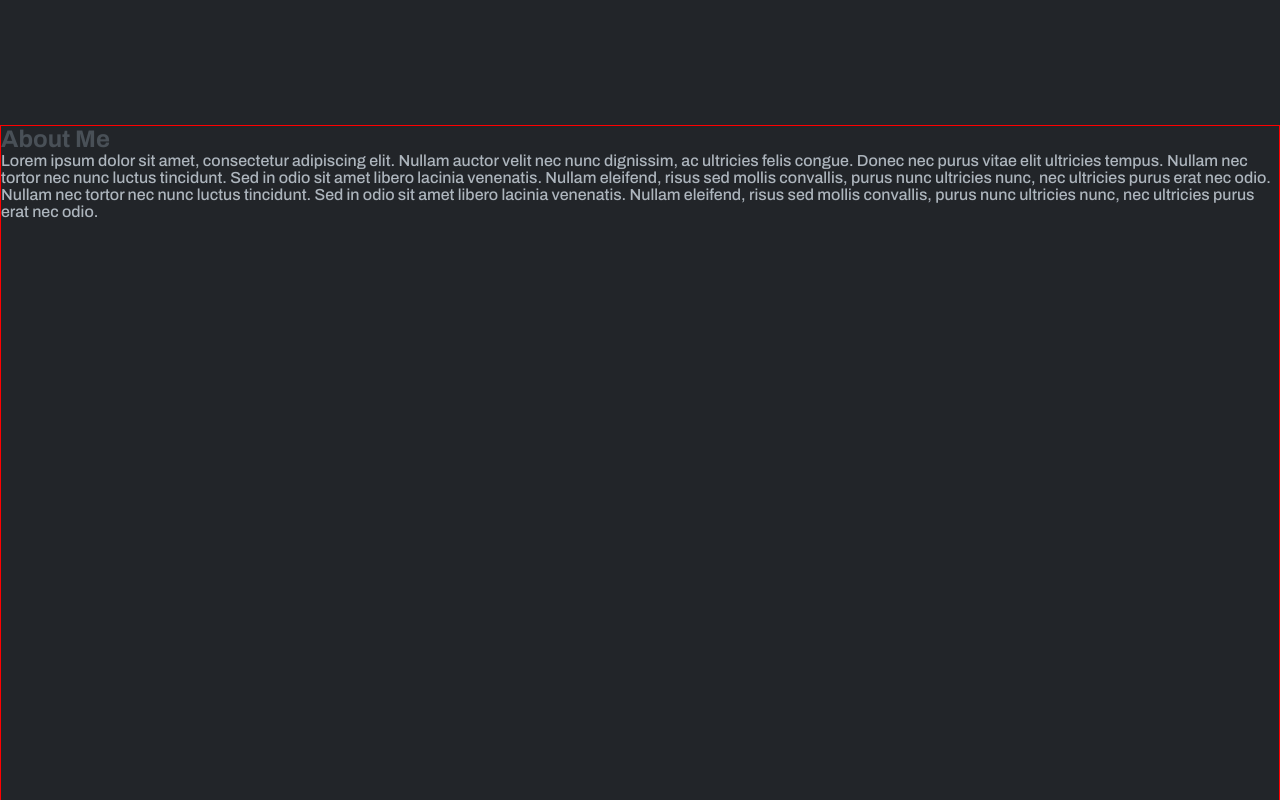
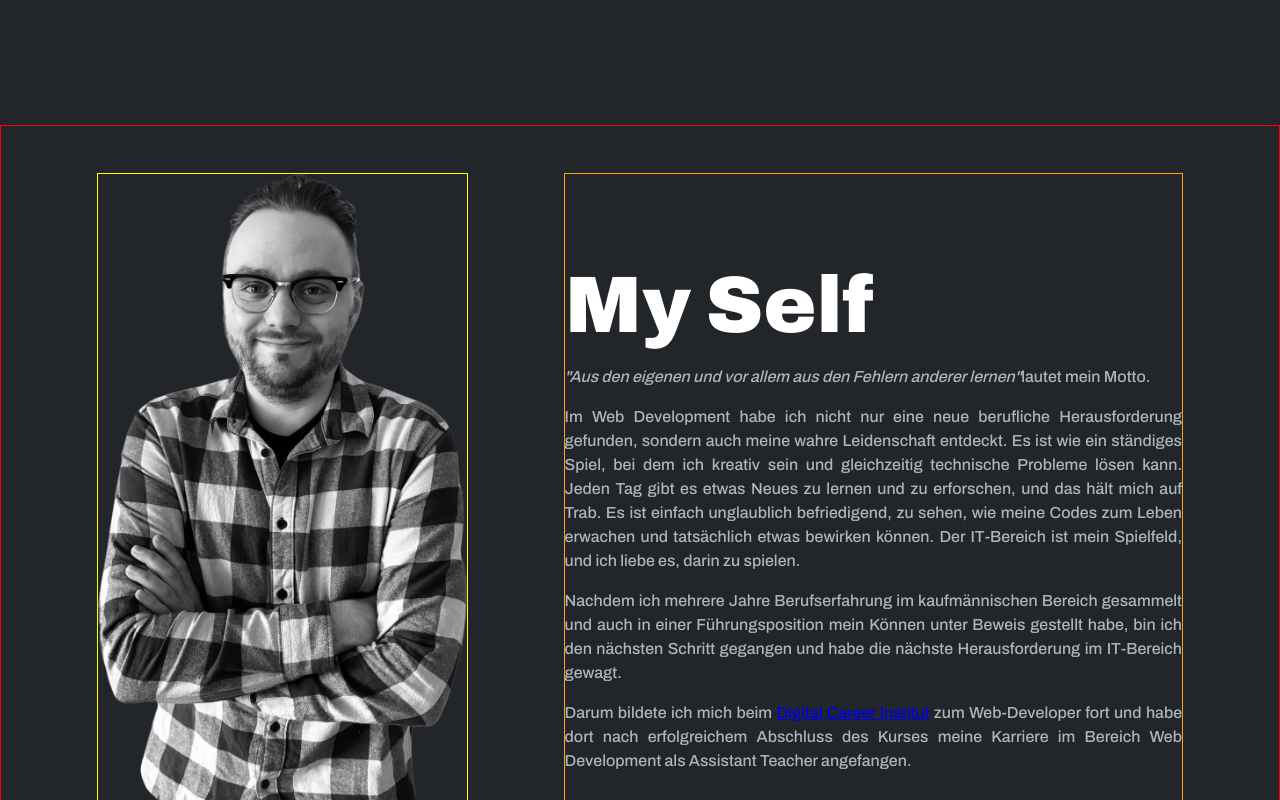
Before and after one commit to BreffJaun/Portfolio-Website, a React (Vite) app: page / in a window 1280 px wide. Shown: the part 840-1640 px from the top of the page. Built offline with nearby package versions, Linux system fonts and the light colour scheme.

Commit message:
Worked on myself page. Added content and structure. Scss not complete

```diff
--- a/src/components/AboutComponents/AboutMe.tsx
+++ b/src/components/AboutComponents/AboutMe.tsx
@@ -1,29 +1,75 @@
 // I M P O R T:   F I L E S
+import bw__image from "../../images/breffjaun_bw.png";
+import cd__image from "../../images/breffjaun_cd.png";
 
 // I M P O R T:   P A C K A G E S
+import { useState } from "react";
 
 // I M P O R T:   F U N C T I O N S
 
 // C O D E
 const AboutMe = () => {
+  const [hovered, setHovered] = useState(false);
+
   return (
-    <div>
-      <section className="about__me" id="aboutme">
-        <h2>About Me</h2>
-        <p>
-          Lorem ipsum dolor sit amet, consectetur adipiscing elit. Nullam auctor
-          velit nec nunc dignissim, ac ultricies felis congue. Donec nec purus
-          vitae elit ultricies tempus. Nullam nec tortor nec nunc luctus
-          tincidunt. Sed in odio sit amet libero lacinia venenatis. Nullam
-          eleifend, risus sed mollis convallis, purus nunc ultricies nunc, nec
-          ultricies purus erat nec odio. Nullam nec tortor nec nunc luctus
-          tincidunt. Sed in odio sit amet libero lacinia venenatis. Nullam
-          eleifend, risus sed mollis convallis, purus nunc ultricies nunc, nec
-          ultricies purus erat nec odio.
-        </p>
+    <div className="about__me">
+      <section id="aboutme">
+        <img
+          src={hovered ? cd__image : bw__image}
+          alt="personal portrait"
+          onMouseEnter={() => setHovered(true)}
+          onMouseLeave={() => setHovered(false)}
+        />
+        <div>
+          <h1>My Self</h1>
+          <p>
+            <cite>
+              "Aus den eigenen und vor allem aus den Fehlern anderer lernen"
+            </cite>
+            lautet mein Motto.
+          </p>
+          <p>
+            Im Web Development habe ich nicht nur eine neue berufliche
+            Herausforderung gefunden, sondern auch meine wahre Leidenschaft
+            entdeckt. Es ist wie ein ständiges Spiel, bei dem ich kreativ sein
+            und gleichzeitig technische Probleme lösen kann. Jeden Tag gibt es
+            etwas Neues zu lernen und zu erforschen, und das hält mich auf Trab.
+            Es ist einfach unglaublich befriedigend, zu sehen, wie meine Codes
+            zum Leben erwachen und tatsächlich etwas bewirken können. Der
+            IT-Bereich ist mein Spielfeld, und ich liebe es, darin zu spielen.
+          </p>
+          <p>
+            Nachdem ich mehrere Jahre Berufserfahrung im kaufmännischen Bereich
+            gesammelt und auch in einer Führungsposition mein Können unter
+            Beweis gestellt habe, bin ich den nächsten Schritt gegangen und habe
+            die nächste Herausforderung im IT-Bereich gewagt.
+          </p>
+          <p>
+            Darum bildete ich mich beim{" "}
+            <a href="https://digitalcareerinstitute.org/" target="_blank">
+              Digital Career Institut
+            </a>{" "}
+            zum Web-Developer fort und habe dort nach erfolgreichem Abschluss
+            des Kurses meine Karriere im Bereich Web Development als Assistant
+            Teacher angefangen.
+          </p>
+        </div>
       </section>
     </div>
   );
 };
 
 export default AboutMe;
+
+/*
+"Aus den eigenen und vor allem aus den Fehlern anderer lernen" lautet mein Motto.
+
+Nachdem ich mehrere Jahre Berufserfahrung im kaufmännischen Bereich gesammelt und auch in einer Führungsposition mein Können unter Beweis gestellt habe, bin ich den nächsten Schritt gegangen und habe die nächste Herausforderung im IT-Bereich gewagt.
+
+Darum bildete ich mich beim Digital Career Institut zum Web-Developer fort und habe dort nach erfolgreichem Abschluss des Kurses meine Karriere im Bereich Web Development als Assistant Teacher angefangen.
+
+Im Web Development habe ich nicht nur eine neue berufliche Herausforderung gefunden, sondern auch meine wahre Leidenschaft entdeckt. Es ist wie ein ständiges Spiel, bei dem ich kreativ sein und gleichzeitig technische Probleme lösen kann. Jeden Tag gibt es etwas Neues zu lernen und zu erforschen, und das hält mich auf Trab. Es ist einfach unglaublich befriedigend, zu sehen, wie meine Codes zum Leben erwachen und tatsächlich etwas bewirken können. Der IT-Bereich ist mein Spielfeld, und ich liebe es, darin zu spielen.
+
+Im Web Development habe ich nicht nur eine neue berufliche Herausforderung gefunden, sondern auch meine wahre Leidenschaft entdeckt. Es ist ein ständiges Spiel aus Kreativität und Problemlösung, das mich täglich begeistert. Der IT-Bereich ist mein Spielfeld, und ich liebe es, darin zu spielen.
+
+*/
--- a/src/components/LandingPage.tsx
+++ b/src/components/LandingPage.tsx
@@ -17,7 +17,7 @@ const LandingPage = () => {
           Ich bin ein Web Developer aus Nordrhein-Westfalen, DE. Ich bemühe mich
           Einfachheit und Effektivität auf meine Projekte zu übertragen.
           Programme und Code müssen für mich so benutzerfreundlich wie möglich
-          gestaltet werden und unnötige Designelemente sowie überflüssiger Code
+          gestaltet und unnötige Designelemente sowie überflüssiger Code
           vermieden werden.
         </p>
         <a
--- a/src/styles/about.scss
+++ b/src/styles/about.scss
@@ -1,3 +1,5 @@
+// JUST FOR OPTICAL BORDERS
+
 .about__me {
   height: 100vh;
   border: 1px solid red;
@@ -17,3 +19,88 @@
   height: 100vh;
   border: 1px solid green;
 }
+
+// DELETE UPER PART LATER
+
+.about__me {
+  height: 100vh;
+  z-index: 1;
+  display: flex;
+  flex-direction: column;
+  justify-content: center;
+  align-items: center;
+
+  section {
+    display: flex;
+    flex-direction: row;
+    justify-content: center;
+    align-items: stretch;
+    width: 100%;
+    padding: 3rem;
+
+    &>* {
+      margin: 3rem;
+    }
+
+    img {
+      width: 33%;
+      max-width: 400px;
+      max-height: calc(100vh - 6rem);
+      object-fit: contain;
+      transition: transform 0.3s ease-in-out;
+      border: 1px solid yellow;
+
+      &:hover {
+        transform: scale(1.05);
+      }
+    }
+
+    div {
+      flex-grow: 1;
+      display: flex;
+      flex-direction: column;
+      justify-content: center;
+      align-items: flex-start;
+      border: 1px solid orange;
+
+      h1 {
+        font-size: clamp(40px, 8vw, 80px);
+        font-weight: 900;
+        margin-bottom: 1rem;
+      }
+
+      p {
+        text-align: justify;
+        line-height: 1.5rem;
+        margin-bottom: 1rem;
+      }
+    }
+  }
+
+  @media (max-width: 768px) {
+    section {
+      flex-direction: column;
+      align-items: center;
+      height: 100%;
+      padding: 3rem;
+
+      img {
+        width: 100%;
+        max-width: 100%;
+        max-height: 400px;
+        object-fit: contain;
+        margin: 0;
+      }
+
+      div {
+        width: 100%;
+        text-align: center;
+        max-height: calc(100vh - 6rem);
+        // max-height: 50vh;
+        box-sizing: border-box;
+        overflow: auto;
+        margin-bottom: 1rem;
+      }
+    }
+  }
+}
--- a/src/styles/app.scss
+++ b/src/styles/app.scss
@@ -84,6 +84,7 @@
 html {
   // Verhindert das die Überschrift unter die sticky navbar fällt
   scroll-padding-top: 5rem;
+  scrollbar-color: var(--teal) var(--gray-800);
 }
 
 body {
--- a/src/styles/landingPage.scss
+++ b/src/styles/landingPage.scss
@@ -9,6 +9,7 @@
     flex-direction: column;
     justify-content: center;
     margin: 0 0 3rem 0;
+    // border: 1px solid green;
 
     &>* {
       // Every Child element of section inherits marigin-bottom and margin-top of 5rem.
```
Also changed, not shown: src/images/breffjaun_bw.png (added), src/images/breffjaun_cd.png (added).
